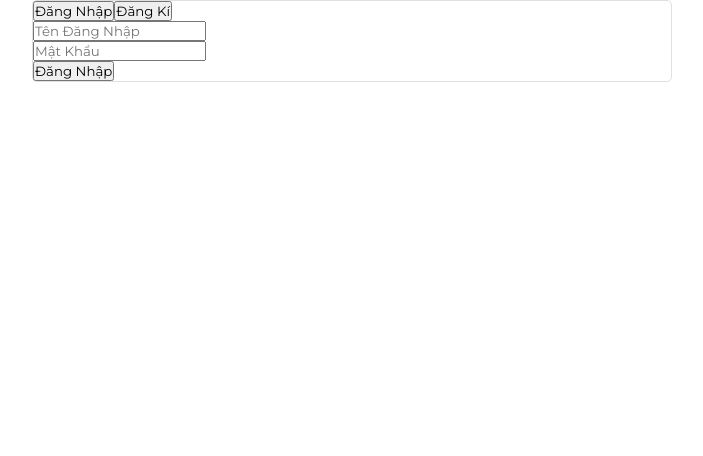
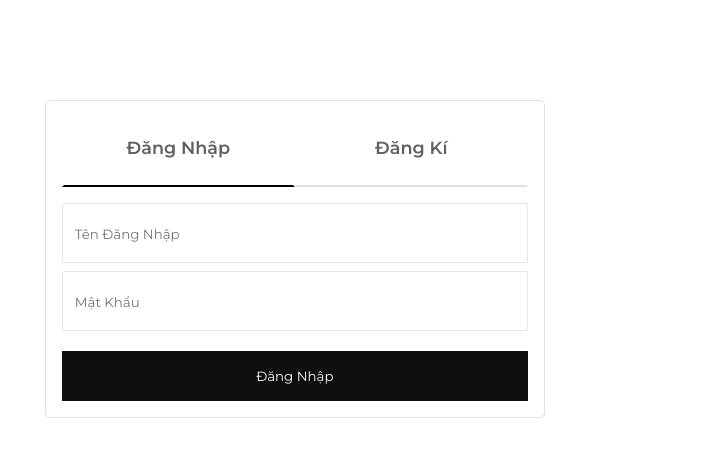
Before and after one commit to vinhnguyenx-github/Narcissus, a React (Vite) app: page /admin in a window 1280 px wide. Shown: the top 456 px of the page, without its empty margins (352-1055 px from the left). Built offline with nearby package versions, Linux system fonts and the light colour scheme.

Commit message:
admin login signup page

```diff
--- a/src/components/Admin/LoginSignupForm/LoginSignupForm.css
+++ b/src/components/Admin/LoginSignupForm/LoginSignupForm.css
@@ -1,10 +1,102 @@
 .admin-signup-login-form-container {
   position: absolute;
-  width: 50%;
+  width: 500px;
   border: solid 1px #e0e0e0;
   border-radius: 5px;
   background: #fff;
   align-items: center;
-  left: 30%;
-  top: 30%;
+  left: 31%;
+  margin-top: 100px;
 }
+
+.signup-login-header {
+  position: relative;
+  height: 80px;
+  display: flex;
+  align-items: center;
+  text-align: center;
+  top: 0;
+  right: 0;
+  left: 0;
+  margin: 6px 16px 0px 16px;
+}
+
+.signup-login-header button {
+  height: 100%;
+  width: 50%;
+  border: 2px solid transparent;
+  border-bottom: 2px solid #010101;
+  color: #616161;
+  font-weight: 600;
+  font-size: 14px;
+  padding: 14px;
+  background: #fff;
+  cursor: pointer;
+  font-size: 1.1rem;
+}
+
+.signup-login-container {
+  display: block;
+  padding: 16px;
+  box-sizing: border-box;
+}
+
+.form-row {
+  border-radius: 2px;
+  border: 1px solid #e5e7ea;
+  margin-bottom: 8px;
+  position: relative;
+  height: 60px;
+  display: block;
+  box-sizing: border-box;
+}
+
+.signup-login-field {
+  width: 99%;
+  height: 60px;
+  border: 0px;
+  background: transparent;
+  box-sizing: border-box;
+  padding-left: 10px;
+  margin-left: 2px;
+}
+
+.signup-login-header button.button-disable {
+  border-bottom: 2px solid #e0e0e0;
+}
+
+.login-signup-submit-button button {
+  background: #0f0f0f;
+  color: #fff;
+  border: none;
+  height: 50px;
+  width: 100%;
+  transition: 0.2s ease;
+  cursor: pointer;
+}
+
+.login-signup-submit-button {
+  margin-top: 20px;
+}
+
+.login-signup-submit-button button:hover {
+  opacity: 0.9;
+}
+
+@media (max-width: 1100px) {
+  .admin-signup-login-form-container {
+    left: 20%;
+  }
+}
+
+@media (max-width: 800px) {
+  .admin-signup-login-form-container {
+    left: 10%;
+  }
+}
+
+@media (max-width: 600px) {
+  .admin-signup-login-form-container {
+    position: static;
+  }
+}
--- a/src/components/Location/LocationContactLocation/LocationContactLocation.jsx
+++ b/src/components/Location/LocationContactLocation/LocationContactLocation.jsx
@@ -36,15 +36,11 @@ const LocationContactLocation = () => {
   return (
     <div className="contact-location">
       <h2>Contact Us & Directions</h2>
-      <p>
-        Questions or comments? We want to help! Send us a message through our
-        online form or use our contact information below.
-      </p>
       <div className="contact-location-content">
         <div className="contact-location-content-col">
           <h3>How to Get to the Hotel</h3>
           <p className="contact-location-description">
-            Find your way to Sandman Hotel & Suites Abbotsford or click on View
+            Find your way to Narcissus Hotel & Apartment or click on View
             Directions below. We're looking forward to welcoming you.
           </p>
           <div className="contact-location-info">
```
